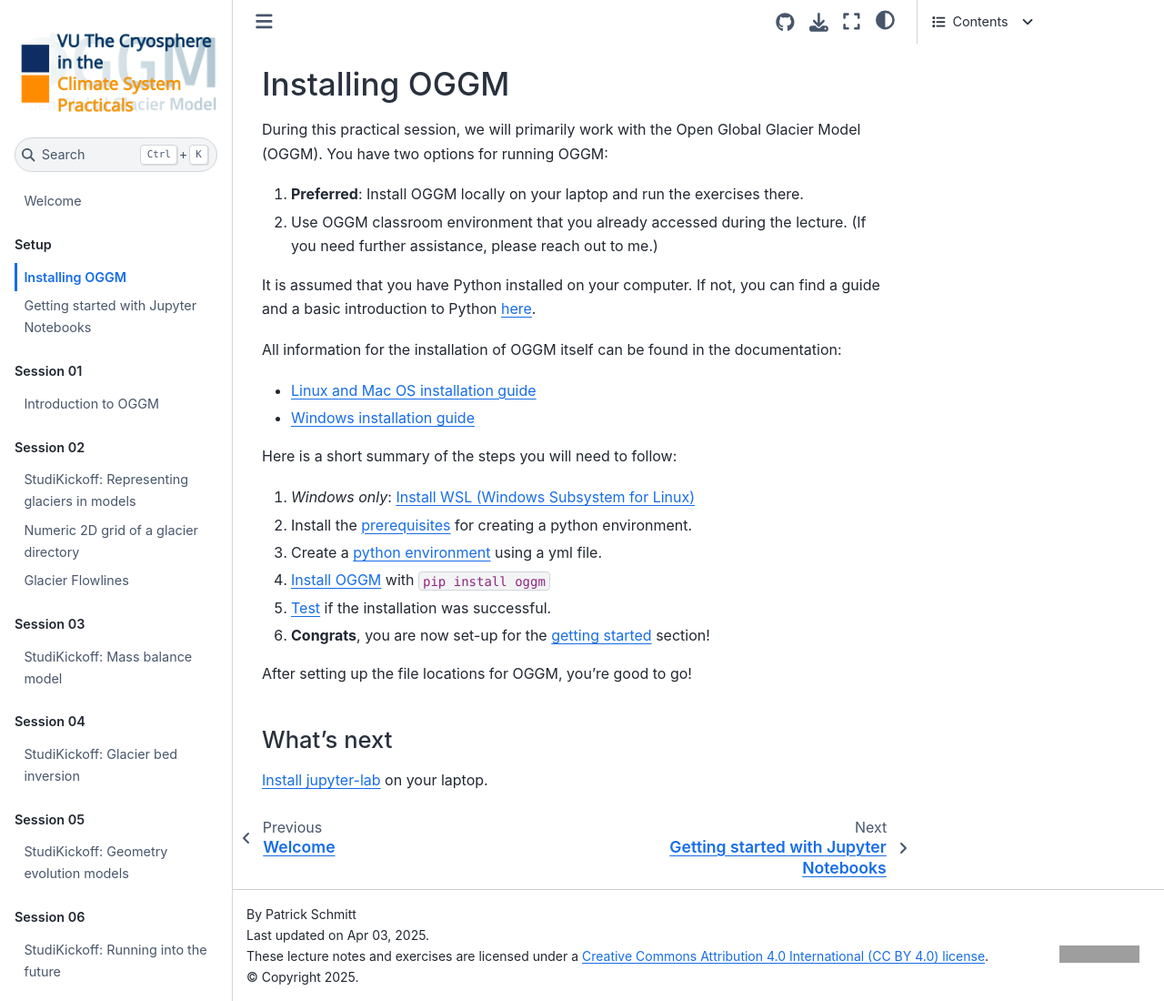
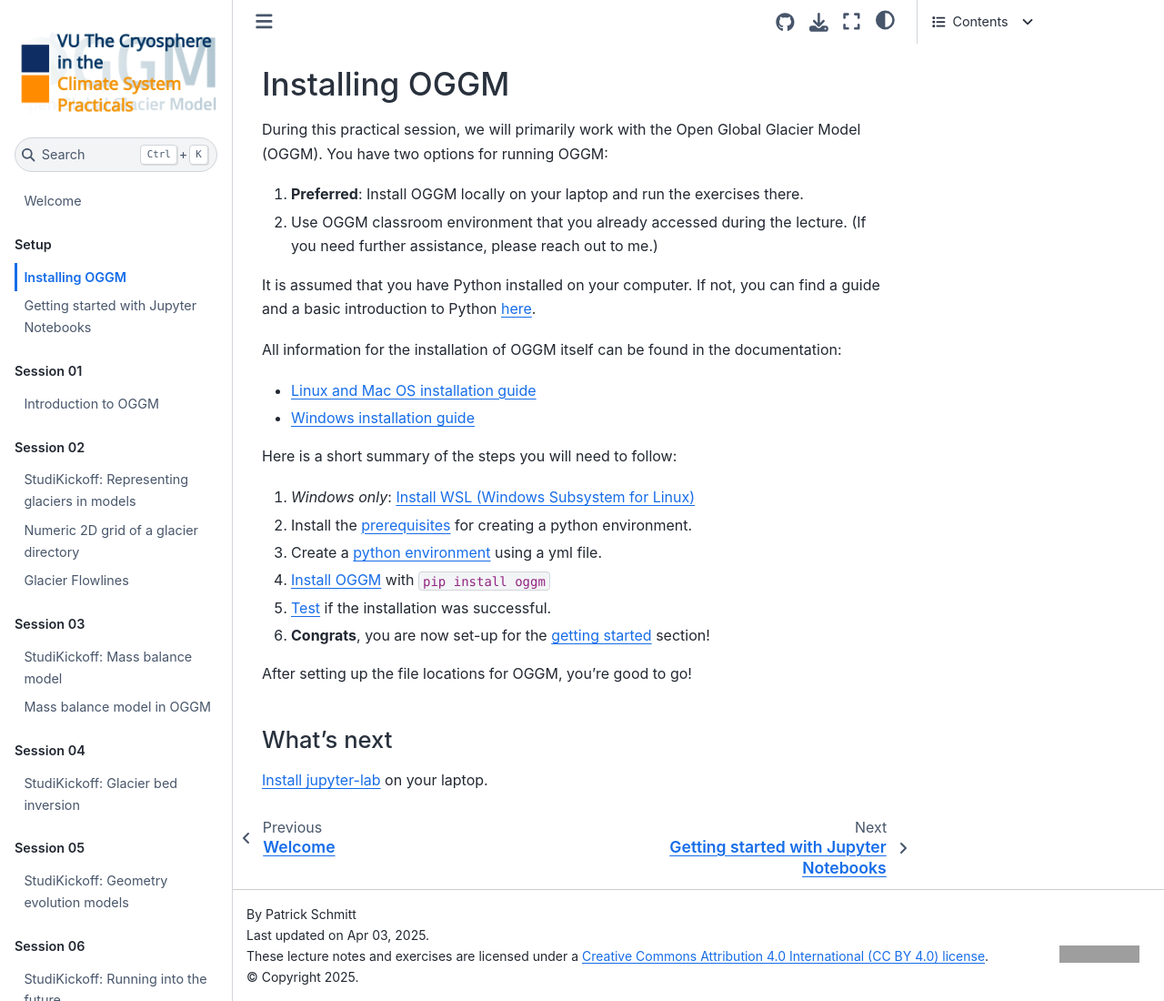
Before and after one commit to pat-schmitt/the_cryosphere_in_the_climate_system, a Jupyter Book: the page built from book/install_oggm.ipynb, in a window 1280 px wide and 1100 px high. Shown: the whole window at 91% size. Built offline with Jupyter Book 1.0.4 settings and Sphinx 7.4.7 and the Sphinx Book theme 1.1.4, drawn with Linux system fonts in a browser that asks for light colours; grey boxes are pictures that could not be loaded.

Commit message:
add session 03 to toc

```diff
--- a/book/_toc.yml
+++ b/book/_toc.yml
@@ -19,7 +19,7 @@
   - caption: Session 03
     chapters:
     - file: session_03/topic
-    #- file: session_03/practicals
+    - file: session_03/mass_balance_model
   - caption: Session 04
     chapters:
     - file: session_04/topic
```
